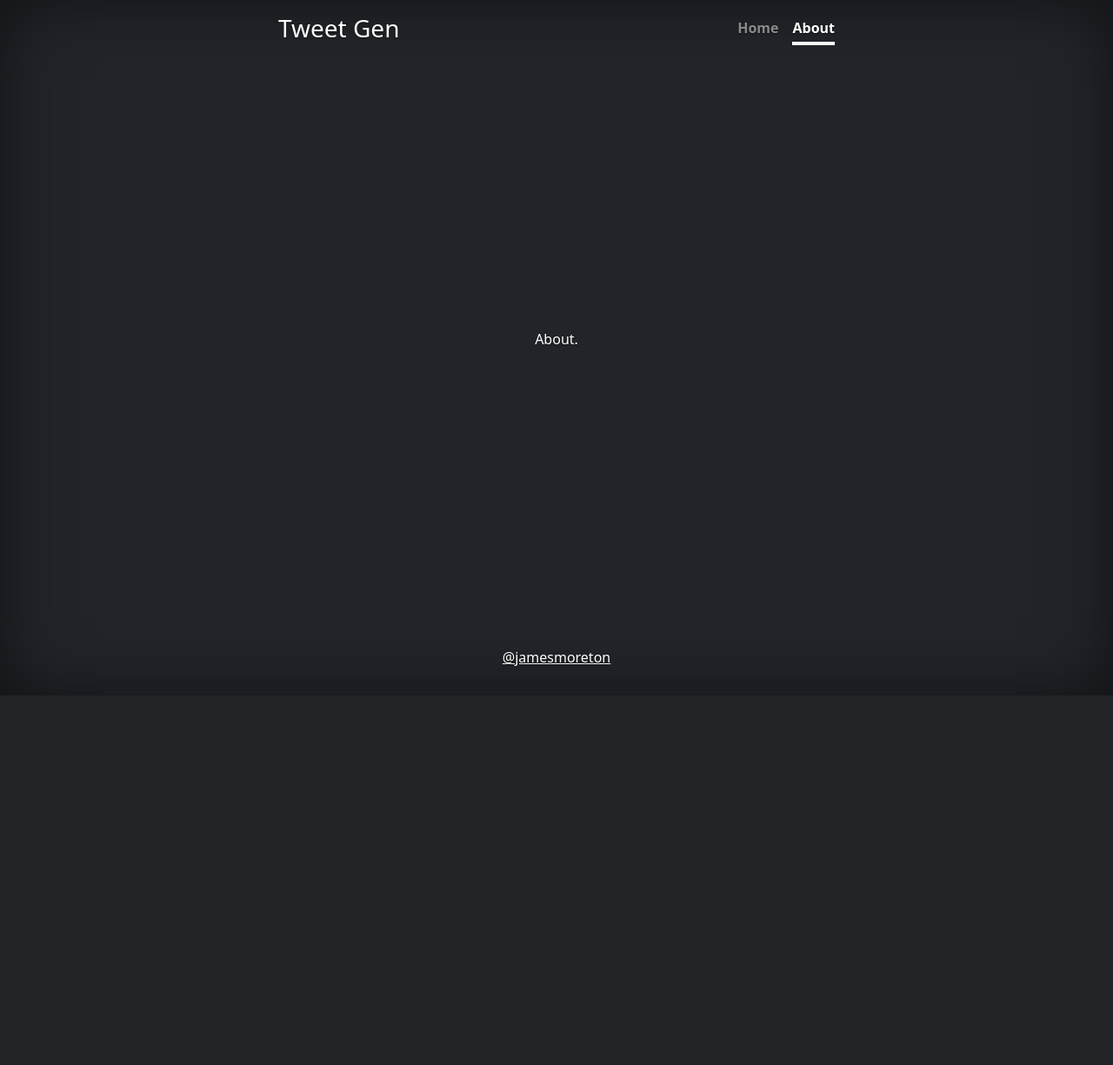
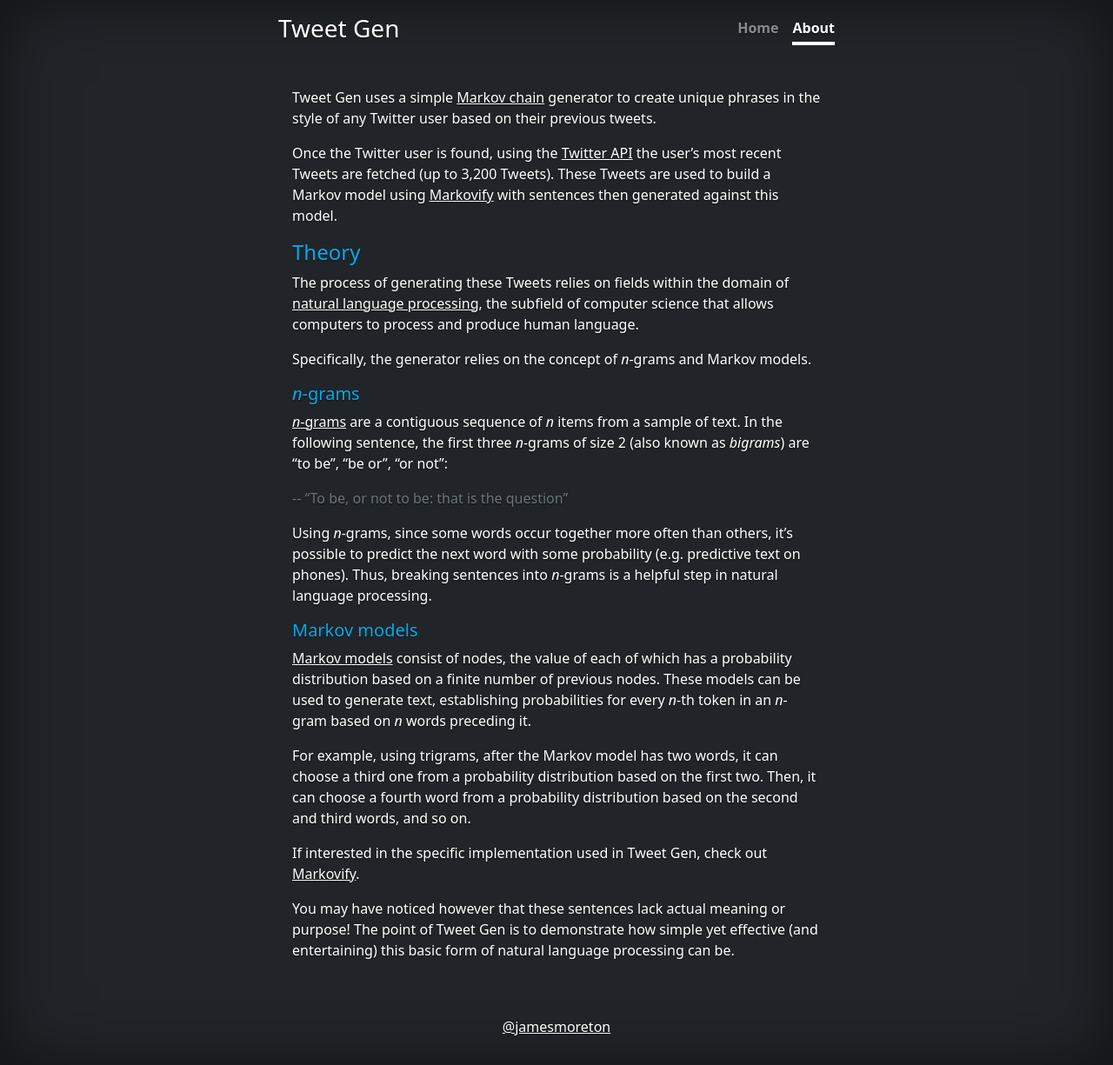
Before and after one commit to jamesmoreton/tweet-gen, a Flask app: page /about in a window 1280 px wide. Shown: the whole page at 87% size. Before the commit the page ends 800 px from the top, so only its background shows below. Run offline with Flask 2, Linux system fonts and the light colour scheme.

Commit message:
Add some text to the about page

```diff
--- a/static/styles.css
+++ b/static/styles.css
@@ -36,11 +36,15 @@
   box-shadow: inset 0 0 5rem rgba(0, 0, 0, .5);
 }
 
+.about {
+  text-align: left
+}
+
 .no-shadow {
   text-shadow: none;
 }
 
-h1 {
+h1, h4, h5 {
   color: #00acee;
 }
 
--- a/templates/about.html
+++ b/templates/about.html
@@ -1,4 +1,8 @@
 {% extends "layout.html" %}
+
+{% block bodytag %}
+<body class="d-flex text-center text-white bg-dark">
+{% endblock bodytag %}
 
 {% block nav %}
 <a class="nav-link" href="/">Home</a>
@@ -6,5 +10,33 @@
 {% endblock nav %}
 
 {% block body %}
-  <p>About.</p>
+  <div class="about py-5 overflow-auto">
+    <p>Tweet Gen uses a simple <a href="https://en.wikipedia.org/wiki/Markov_chain" class="text-white" target=”_blank”>Markov chain</a> generator to create unique phrases in the style of any Twitter user based on their previous tweets.</p>
+
+    <p>Once the Twitter user is found, using the <a href="https://developer.twitter.com/en/docs" class="text-white" target=”_blank”>Twitter API</a> the user’s most recent Tweets are fetched (up to 3,200 Tweets). These Tweets are used to build a Markov model using <a href="https://github.com/jsvine/markovify" class="text-white" target=”_blank”>Markovify</a> with sentences then generated against this model.</p>
+
+    <h4>Theory</h4>
+
+    <p>The process of generating these Tweets relies on fields within the domain of <a href="https://en.wikipedia.org/wiki/Natural_language_processing" class="text-white" target=”_blank”>natural language processing</a>, the subfield of computer science that allows computers to process and produce human language.</p>
+
+    <p>Specifically, the generator relies on the concept of <em>n</em>-grams and Markov models.</p>
+
+    <h5><em>n</em>-grams</h5>
+
+    <p><a href="https://en.wikipedia.org/wiki/N-gram" class="text-white" target=”_blank”><em>n</em>-grams</a> are a contiguous sequence of <em>n</em> items from a sample of text. In the following sentence, the first three <em>n</em>-grams of size 2 (also known as <em>bigrams</em>) are “to be”, “be or”, “or not”:</p>
+
+    <p class="text-muted">-- “To be, or not to be: that is the question”</p>
+
+    <p>Using <em>n</em>-grams, since some words occur together more often than others, it’s possible to predict the next word with some probability (e.g. predictive text on phones). Thus, breaking sentences into <em>n</em>-grams is a helpful step in natural language processing.</p>
+
+    <h5>Markov models</h5>
+
+    <p><a href="https://en.wikipedia.org/wiki/Markov_model" class="text-white" target=”_blank”>Markov models</a> consist of nodes, the value of each of which has a probability distribution based on a finite number of previous nodes. These models can be used to generate text, establishing probabilities for every <em>n</em>-th token in an <em>n</em>-gram based on <em>n</em> words preceding it.</p>
+
+    <p>For example, using trigrams, after the Markov model has two words, it can choose a third one from a probability distribution based on the first two. Then, it can choose a fourth word from a probability distribution based on the second and third words, and so on.</p>
+
+    <p>If interested in the specific implementation used in Tweet Gen, check out <a href="https://github.com/jsvine/markovify" class="text-white" target=”_blank”>Markovify</a>.</p>
+
+    <p>You may have noticed however that these sentences lack actual meaning or purpose! The point of Tweet Gen is to demonstrate how simple yet effective (and entertaining) this basic form of natural language processing can be.</p>
+  </div>
 {% endblock body %}
--- a/templates/error.html
+++ b/templates/error.html
@@ -1,4 +1,8 @@
 {% extends "layout.html" %}
+
+{% block bodytag %}
+<body class="d-flex h-100 text-center text-white bg-dark">
+{% endblock bodytag %}
 
 {% block nav %}
 <a class="nav-link active" aria-current="page" href="/">Home</a>
--- a/templates/gen.html
+++ b/templates/gen.html
@@ -1,4 +1,8 @@
 {% extends "layout.html" %}
+
+{% block bodytag %}
+<body class="d-flex h-100 text-center text-white bg-dark">
+{% endblock bodytag %}
 
 {% block nav %}
 <a class="nav-link active" aria-current="page" href="/">Home</a>
--- a/templates/index.html
+++ b/templates/index.html
@@ -1,4 +1,8 @@
 {% extends "layout.html" %}
+
+{% block bodytag %}
+<body class="d-flex h-100 text-center text-white bg-dark">
+{% endblock bodytag %}
 
 {% block nav %}
 <a class="nav-link active" aria-current="page" href="/">Home</a>
--- a/templates/layout.html
+++ b/templates/layout.html
@@ -29,7 +29,8 @@
     <link href="/static/styles.css" rel="stylesheet">
     <link href="/static/robot.svg" rel="icon">
   </head>
-  <body class="d-flex h-100 text-center text-white bg-dark">
+  {% block bodytag %}
+  {% endblock bodytag %}
     <div class="cover-container d-flex w-100 h-100 p-3 mx-auto flex-column">
       <header class="mb-auto">
         <div>
```
